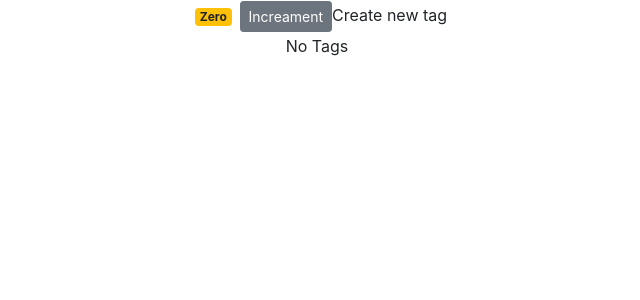
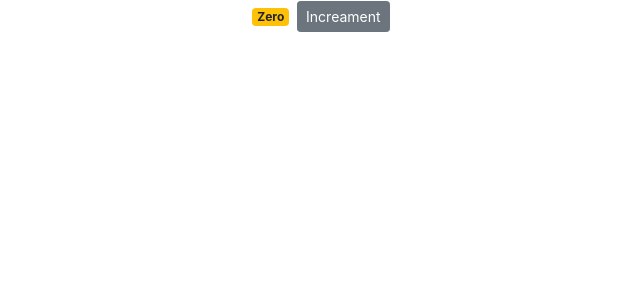
Before and after one commit to PramodDilshan-zz/React, a React (Create React App) app: page / in a window 1280 px wide. Shown: the top 300 px of the page, without its empty margins (323-963 px from the left). Built offline with nearby package versions, Linux system fonts and the light colour scheme.

Commit message:
handle events

```diff
--- a/src/components/counter.jsx
+++ b/src/components/counter.jsx
@@ -10,11 +10,14 @@ export default class counter extends Component {
     return (
       <div>
         <span className={this.getBadgeClasses()}>{this.formatCount()}</span>
-        <button className="btn btn-secondary btn-sm">Increament</button>
-        {this.state.tags.length === 0 && "Create new tag"}
-        {this.renderTags()}
+        <button onClick={this.handleClick} className="btn btn-secondary btn-sm">Increament</button>
       </div>
     );
+  }
+
+  handleClick(){
+    //   console.log(this)
+      console.log("clicked");
   }
 
   renderTags() {
```
Also changed, not shown: 1 other file (tests, documents, lock files or other folders).
